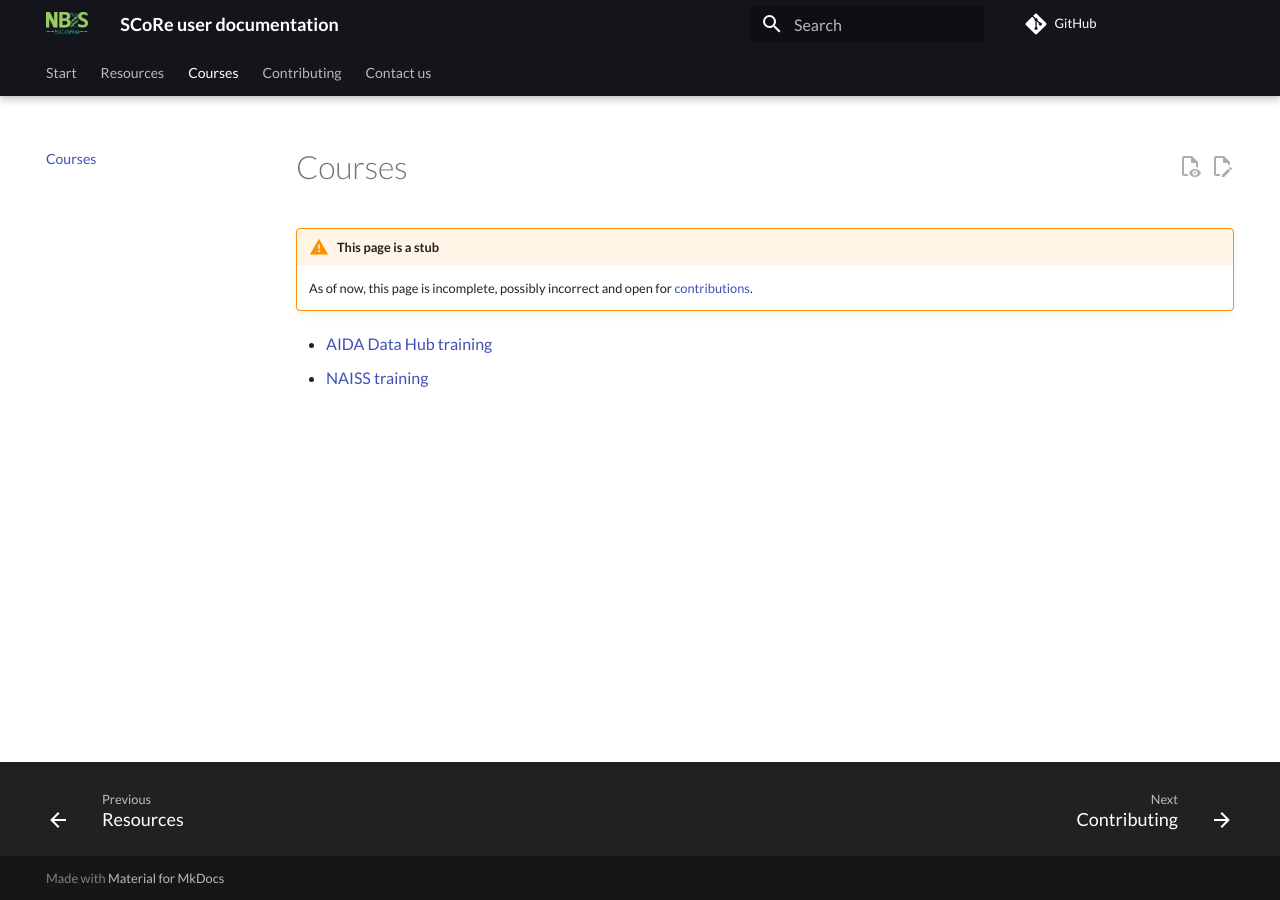
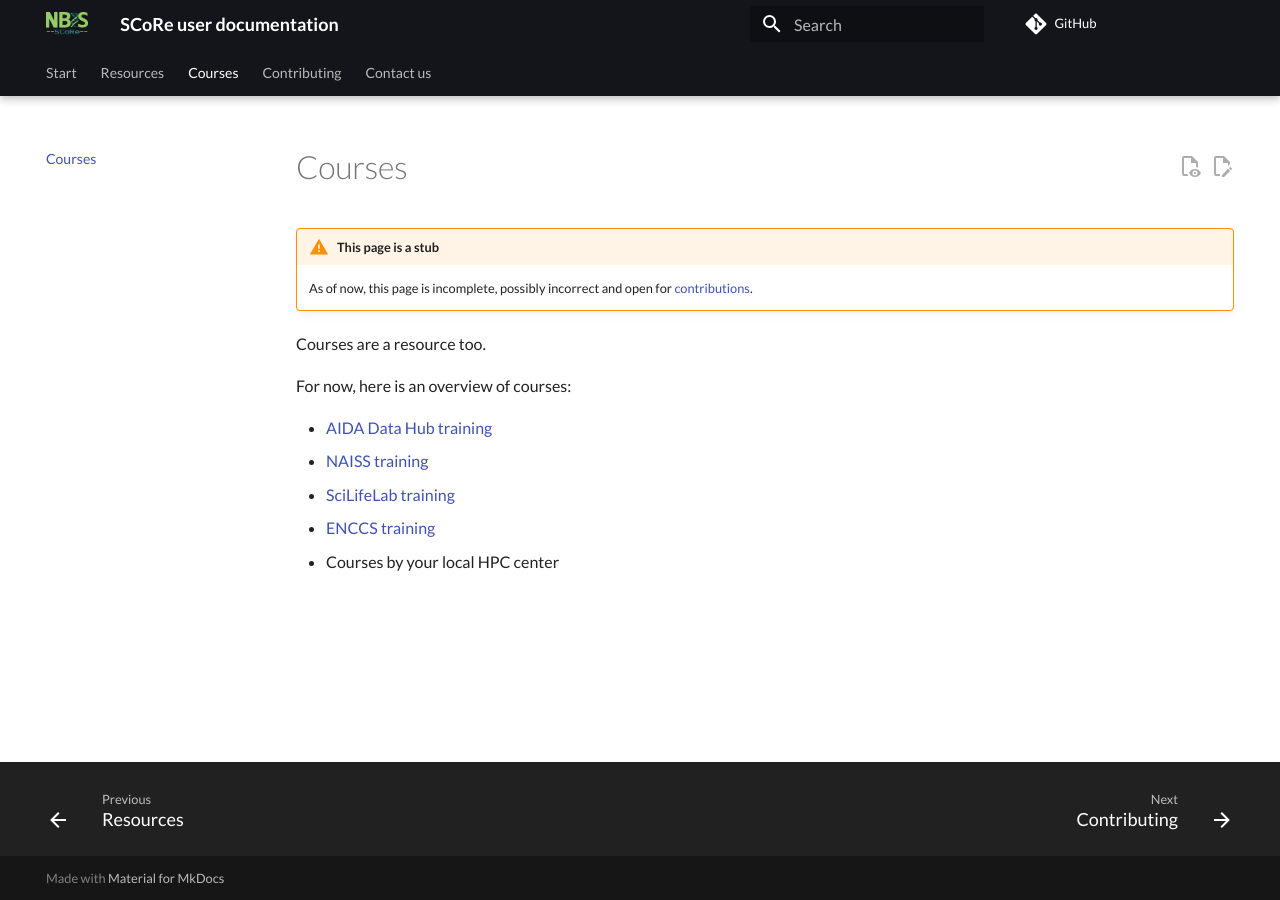
Before and after one commit to NBISweden/SCoRe_user_doc, an MkDocs documentation site: the page built from docs/courses.md, in a window 1280 px wide. Built offline with MkDocs 1.6.1 and Material for MkDocs 9.7.7, drawn with Linux system fonts in a browser that asks for light colours; comment, search, counter and statistics services are not loaded.

Commit message:
Courses are resources

```diff
--- a/docs/courses.md
+++ b/docs/courses.md
@@ -5,5 +5,12 @@
     As of now, this page is incomplete, possibly incorrect and
     open for [contributions](CONTRIBUTING.md).
 
+Courses are a resource too.
+
+For now, here is an overview of courses:
+
 - [AIDA Data Hub training](https://datahub.aida.scilifelab.se/training/)
 - [NAISS training](https://www.naiss.se/training/)
+- [SciLifeLab training](https://training.scilifelab.se/events)
+- [ENCCS training](https://enccs.se/events)
+- Courses by your local HPC center
```
